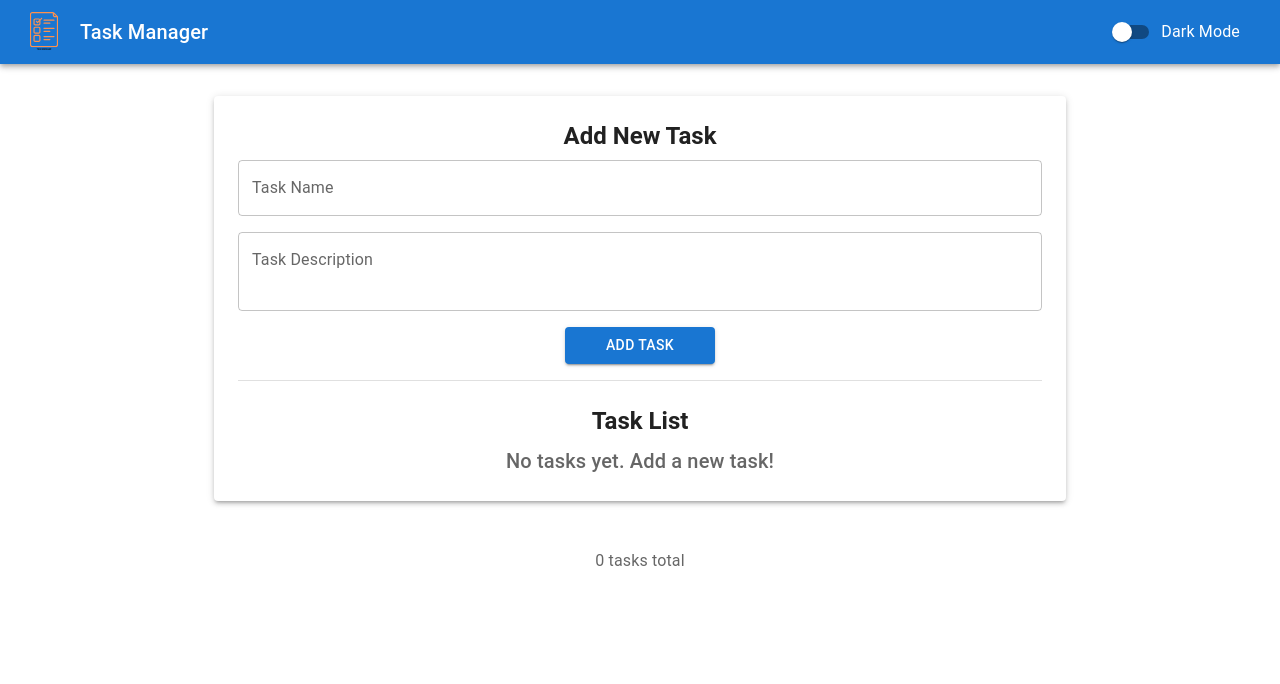
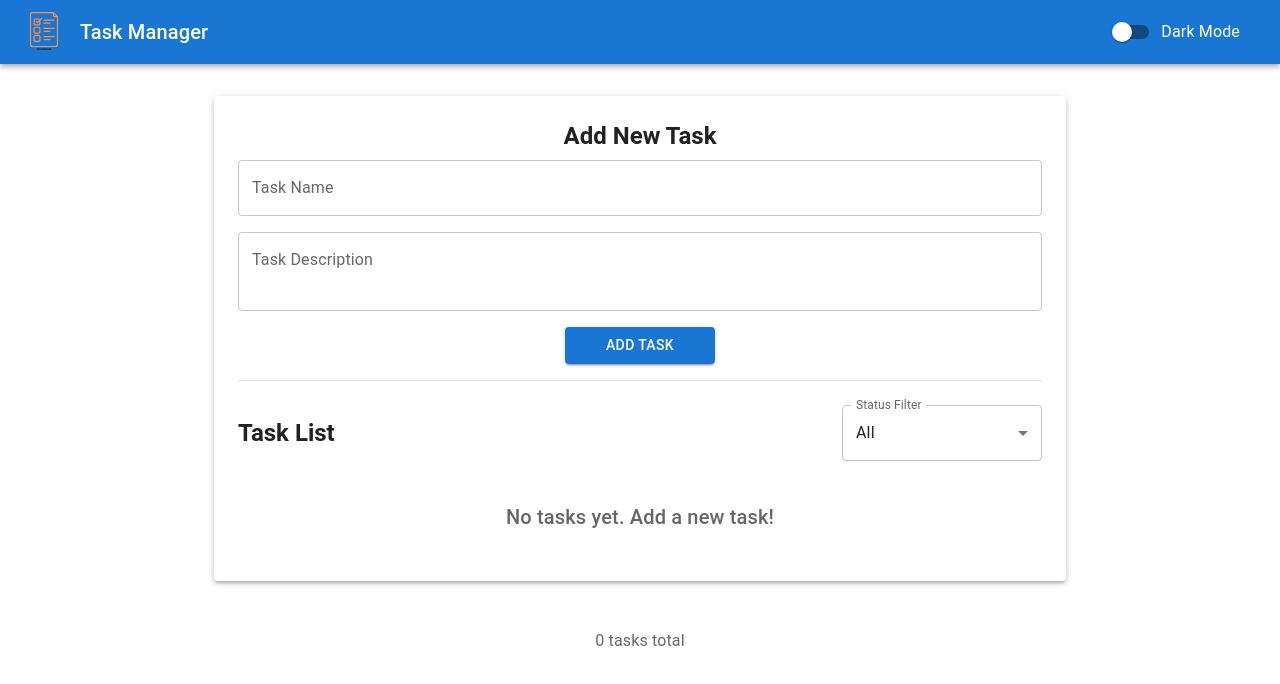
Before and after one commit to azrinsaedi/CheckPointSpot-Coding-Assignment, a React (Vite) app: page / in a window 1280 px wide. Shown: the top 684 px of the page. Built offline with nearby package versions, Linux system fonts and the light colour scheme.

Commit message:
chore(release): 🚀 v1.1.0 - Add Filter Dropdown

```diff
--- a/src/App.tsx
+++ b/src/App.tsx
@@ -1,26 +1,34 @@
-import React, { useState, useMemo, useCallback } from 'react';
+import React, { useMemo, useCallback } from 'react';
 import { createTheme, ThemeProvider, CssBaseline } from '@mui/material';
 import Header from './components/Header';
 import Task from './components/Task';
 import Footer from './components/Footer';
-import { Task as TaskType } from './types';
 import { nanoid } from 'nanoid';
+import { useTaskContext } from './context/useTaskContext';
+import { TaskStatus } from './types';
 
 const App: React.FC = () => {
-  const [tasks, setTasks] = useState<TaskType[]>([]);
-  const [newTaskName, setNewTaskName] = useState<string>('');
-  const [newTaskDescription, setNewTaskDescription] = useState<string>('');
-  const [darkMode, setDarkMode] = useState<boolean>(() => {
+  const { setTasks } = useTaskContext();
+
+  const [darkMode, setDarkMode] = React.useState<boolean>(() => {
     return JSON.parse(localStorage.getItem('darkMode') || 'false');
   });
 
-  const handleToggle = useCallback((id: string) => {
+  const handleToggle = useCallback(
+    (id: string) => {
       setTasks((prevTasks) =>
         prevTasks.map((task) =>
-        task.id === id ? { ...task, status: task.status === 'DONE' ? 'IN PROGRESS' : 'DONE' } : task
+          task.id === id
+            ? {
+                ...task,
+                status: task.status === TaskStatus.DONE ? TaskStatus.IN_PROGRESS : TaskStatus.DONE,
+              }
+            : task
         )
       );
-  }, []);
+    },
+    [setTasks]
+  );
 
   const toggleDarkMode = () => {
     setDarkMode((prev) => {
@@ -30,20 +38,21 @@ const App: React.FC = () => {
     });
   };
 
-  const handleAddTask = useCallback(() => {
+  const handleAddTask = useCallback(
+    (newTaskName: string, newTaskDescription: string) => {
       if (newTaskName.trim() === '' || newTaskDescription.trim() === '') return;
 
-    const newTaskObj: TaskType = {
+      const newTaskObj = {
         id: nanoid(8),
         name: newTaskName,
         description: newTaskDescription,
-      status: 'IN PROGRESS',
+        status: TaskStatus.IN_PROGRESS,
       };
 
       setTasks((prevTasks) => [...prevTasks, newTaskObj]);
-    setNewTaskName('');
-    setNewTaskDescription('');
-  }, [newTaskName, newTaskDescription]);
+    },
+    [setTasks]
+  );
 
   const theme = useMemo(
     () =>
@@ -59,16 +68,8 @@ const App: React.FC = () => {
     <ThemeProvider theme={theme}>
       <CssBaseline />
       <Header darkMode={darkMode} toggleDarkMode={toggleDarkMode} />
-      <Task
-        tasks={tasks}
-        newTaskName={newTaskName}
-        newTaskDescription={newTaskDescription}
-        setNewTaskName={setNewTaskName}
-        setNewTaskDescription={setNewTaskDescription}
-        handleAddTask={handleAddTask}
-        handleToggle={handleToggle}
-      />
-      <Footer taskCount={tasks.length} />
+      <Task handleAddTask={handleAddTask} handleToggle={handleToggle} />
+      <Footer />
     </ThemeProvider>
   );
 };
--- a/src/components/Footer.tsx
+++ b/src/components/Footer.tsx
@@ -1,12 +1,13 @@
 import React from 'react';
 import { Box, Typography } from '@mui/material';
-import { FooterProps } from '../types';
+import { useTaskContext } from '../context/useTaskContext';
 
-const Footer: React.FC<FooterProps> = ({ taskCount }) => {
+const Footer: React.FC = () => {
+  const { filteredTasks } = useTaskContext();
   return (
     <Box textAlign='center' p={2} mt={4} component='footer'>
       <Typography variant='body1' color='textSecondary'>
-        {taskCount} {taskCount === 1 ? 'task' : 'tasks'} total
+        {filteredTasks.length} {filteredTasks.length === 1 ? 'task' : 'tasks'} total
       </Typography>
     </Box>
   );
--- a/src/components/Task.tsx
+++ b/src/components/Task.tsx
@@ -1,17 +1,35 @@
 import React from 'react';
-import { Container, Box, TextField, Button, Paper, Typography, Divider } from '@mui/material';
+import {
+  Container,
+  Box,
+  TextField,
+  Button,
+  Paper,
+  Typography,
+  Divider,
+  FormControl,
+  InputLabel,
+  Select,
+  MenuItem,
+} from '@mui/material';
 import TaskList from './TaskList';
-import { TaskProps } from '../types';
+import { useTaskContext } from '../context/useTaskContext';
 
-const Task: React.FC<TaskProps> = ({
+const Task: React.FC<{
+  handleAddTask: (newTaskName: string, newTaskDescription: string) => void;
+  handleToggle: (id: string) => void;
+}> = ({ handleAddTask, handleToggle }) => {
+  const {
+    filteredTasks,
+    filter,
+    setFilter,
     tasks,
     newTaskName,
+    setNewTaskName,
     newTaskDescription,
-  setNewTaskName,
     setNewTaskDescription,
-  handleAddTask,
-  handleToggle,
-}) => {
+  } = useTaskContext();
+
   return (
     <Container maxWidth='md' sx={{ mt: 4 }}>
       <Paper elevation={3} sx={{ p: 3 }}>
@@ -37,7 +55,16 @@ const Task: React.FC<TaskProps> = ({
             onChange={(e) => setNewTaskDescription(e.target.value)}
           />
           <Box display='flex' justifyContent='center'>
-            <Button variant='contained' color='primary' onClick={handleAddTask} sx={{ width: '150px' }}>
+            <Button
+              variant='contained'
+              color='primary'
+              onClick={() => {
+                handleAddTask(newTaskName, newTaskDescription);
+                setNewTaskName('');
+                setNewTaskDescription('');
+              }}
+              sx={{ width: '150px' }}
+            >
               Add Task
             </Button>
           </Box>
@@ -45,16 +72,31 @@ const Task: React.FC<TaskProps> = ({
 
         <Divider sx={{ mb: 3 }} />
 
-        <Typography variant='h5' fontWeight='bold' align='center' gutterBottom>
+        <Box display='flex' justifyContent='space-between' alignItems='center' mb={2}>
+          <Typography variant='h5' fontWeight='bold'>
             Task List
           </Typography>
+          <FormControl variant='outlined' sx={{ minWidth: 200 }}>
+            <InputLabel>Status Filter</InputLabel>
+            <Select value={filter} onChange={(e) => setFilter(e.target.value)} label='Status Filter'>
+              <MenuItem value='ALL'>All</MenuItem>
+              <MenuItem value='IN PROGRESS'>In Progress</MenuItem>
+              <MenuItem value='DONE'>Done</MenuItem>
+              <MenuItem value='COMPLETED'>Completed</MenuItem>
+            </Select>
+          </FormControl>
+        </Box>
 
         {tasks.length === 0 ? (
-          <Typography variant='h6' color='textSecondary' align='center'>
+          <Typography variant='h6' color='textSecondary' align='center' sx={{ py: 3 }}>
             No tasks yet. Add a new task!
           </Typography>
+        ) : filteredTasks.length === 0 ? (
+          <Typography variant='body1' color='textSecondary' align='center' sx={{ py: 3 }}>
+            No tasks found for selected status.
+          </Typography>
         ) : (
-          <TaskList tasks={tasks} handleToggle={handleToggle} />
+          <TaskList tasks={filteredTasks} handleToggle={handleToggle} />
         )}
       </Paper>
     </Container>
--- /dev/null
+++ b/src/context/TaskContext.tsx
@@ -0,0 +1,16 @@
+import { createContext } from 'react';
+import { Task } from '../types';
+
+interface TaskContextType {
+  tasks: Task[];
+  setTasks: React.Dispatch<React.SetStateAction<Task[]>>;
+  filter: string;
+  setFilter: React.Dispatch<React.SetStateAction<string>>;
+  filteredTasks: Task[];
+  newTaskName: string;
+  setNewTaskName: React.Dispatch<React.SetStateAction<string>>;
+  newTaskDescription: string;
+  setNewTaskDescription: React.Dispatch<React.SetStateAction<string>>;
+}
+
+export const TaskContext = createContext<TaskContextType | undefined>(undefined);
--- /dev/null
+++ b/src/context/TaskProvider.tsx
@@ -0,0 +1,30 @@
+import React, { useState } from 'react';
+import { Task, TaskStatus } from '../types';
+import { TaskContext } from './TaskContext';
+
+export const TaskProvider: React.FC<{ children: React.ReactNode }> = ({ children }) => {
+  const [tasks, setTasks] = useState<Task[]>([]);
+  const [filter, setFilter] = useState<string>('ALL');
+  const [newTaskName, setNewTaskName] = useState('');
+  const [newTaskDescription, setNewTaskDescription] = useState('');
+
+  const filteredTasks = tasks.filter((task) => filter === 'ALL' || task.status === (filter as TaskStatus));
+
+  return (
+    <TaskContext.Provider
+      value={{
+        tasks,
+        setTasks,
+        filter,
+        setFilter,
+        filteredTasks,
+        newTaskName,
+        setNewTaskName,
+        newTaskDescription,
+        setNewTaskDescription,
+      }}
+    >
+      {children}
+    </TaskContext.Provider>
+  );
+};
--- /dev/null
+++ b/src/context/useTaskContext.ts
@@ -0,0 +1,8 @@
+import { useContext } from 'react';
+import { TaskContext } from './TaskContext';
+
+export const useTaskContext = () => {
+  const context = useContext(TaskContext);
+  if (!context) throw new Error('useTaskContext must be used within a TaskProvider');
+  return context;
+};
--- a/src/main.tsx
+++ b/src/main.tsx
@@ -1,9 +1,12 @@
 import { StrictMode } from 'react';
 import { createRoot } from 'react-dom/client';
 import App from './App.tsx';
+import { TaskProvider } from './context/TaskProvider.tsx';
 
 createRoot(document.getElementById('root')!).render(
   <StrictMode>
-    <App />
+    <TaskProvider>
+      <App />
+    </TaskProvider>
   </StrictMode>
 );
--- a/src/types.ts
+++ b/src/types.ts
@@ -1,8 +1,14 @@
+export enum TaskStatus {
+  IN_PROGRESS = 'IN PROGRESS',
+  DONE = 'DONE',
+  COMPLETED = 'COMPLETED',
+}
+
 export type Task = {
   id: string;
   name: string;
   description: string;
-  status: 'DONE' | 'IN PROGRESS';
+  status: TaskStatus;
 };
 
 export type TaskListProps = {
@@ -20,6 +26,11 @@ export type TaskProps = {
   handleToggle: (id: string) => void;
 };
 
-export type FooterProps = {
-  taskCount: number;
-};
+export interface TaskContextProps {
+  tasks: Task[];
+  filteredTasks: Task[];
+  filter: string;
+  setFilter: (filter: string) => void;
+  handleToggle: (id: string) => void;
+  setTasks: (tasks: Task[]) => void;
+}
```
Also changed, not shown: public/task-manager-preview-2.png (added), 1 other file (tests, documents, lock files or other folders). Lines whose indentation alone changed are shown as unchanged.
